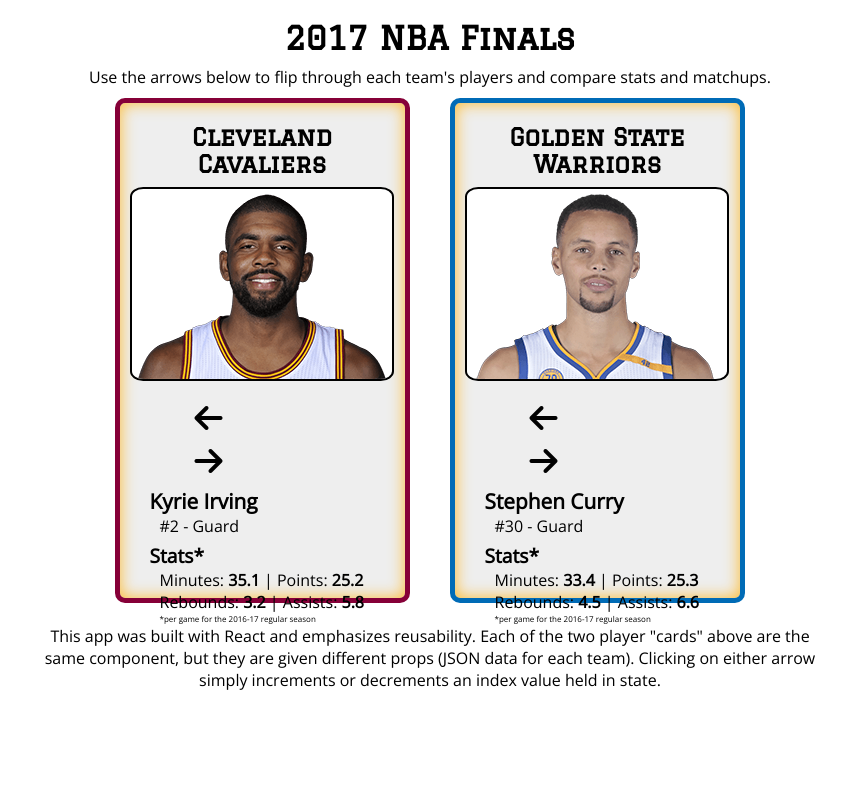
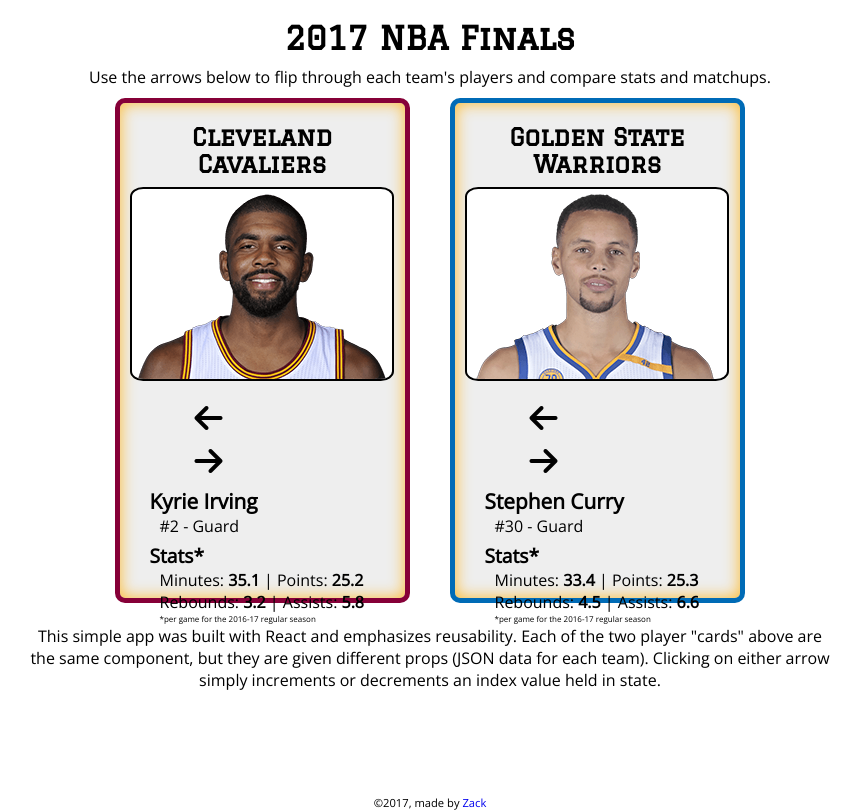
Before and after one commit to zwehr/react-finals-rosters, a React (Create React App) app: page / in a window 1280 px wide. Shown: the whole page, without its empty margins (210-1070 px from the left). Built offline with nearby package versions, Linux system fonts and the light colour scheme.

Commit message:
add footer, other minor final adjustments

```diff
--- a/src/components/App.js
+++ b/src/components/App.js
@@ -1,5 +1,6 @@
 import React, { Component } from 'react';
 import CardWrapper from './CardWrapper';
+import Footer from './Footer';
 
 class App extends Component {
   render() {
@@ -12,10 +13,11 @@
         <CardWrapper />
 
         <div className="clear"></div>
-        <div className="appInfo"><p>This app was built with React and emphasizes
+        <div className="appInfo"><p>This simple app was built with React and emphasizes
         reusability. Each of the two player "cards" above are the same component,
         but they are given different props (JSON data for each team). Clicking
         on either arrow simply increments or decrements an index value held in state.</p></div>
+        <Footer />
       </div>
     );
   }
--- /dev/null
+++ b/src/components/Footer.js
@@ -0,0 +1,11 @@
+import React, { Component } from 'react';
+
+class Footer extends Component {
+  render() {
+    let currentYear = new Date().getFullYear();
+    return (
+      <footer>&copy;{currentYear}, made by <a href="mailto:zwehrmeister@gmail.com">Zack</a></footer>
+    );
+  }
+}
+ export default Footer;
--- a/src/index.css
+++ b/src/index.css
@@ -3,6 +3,10 @@
   padding: 0;
   font-family: "Open Sans", sans-serif;
   background-color: #fff;
+}
+
+a {
+  text-decoration: none;
 }
 
 h1,
@@ -118,3 +122,13 @@
 .clear {
   clear: both;
 }
+
+footer {
+    position: absolute;
+    text-align: center;
+    font-size: .7em;
+    left: 0;
+    bottom: 0;
+    height: 5px;
+    width: 100%;
+}
```
